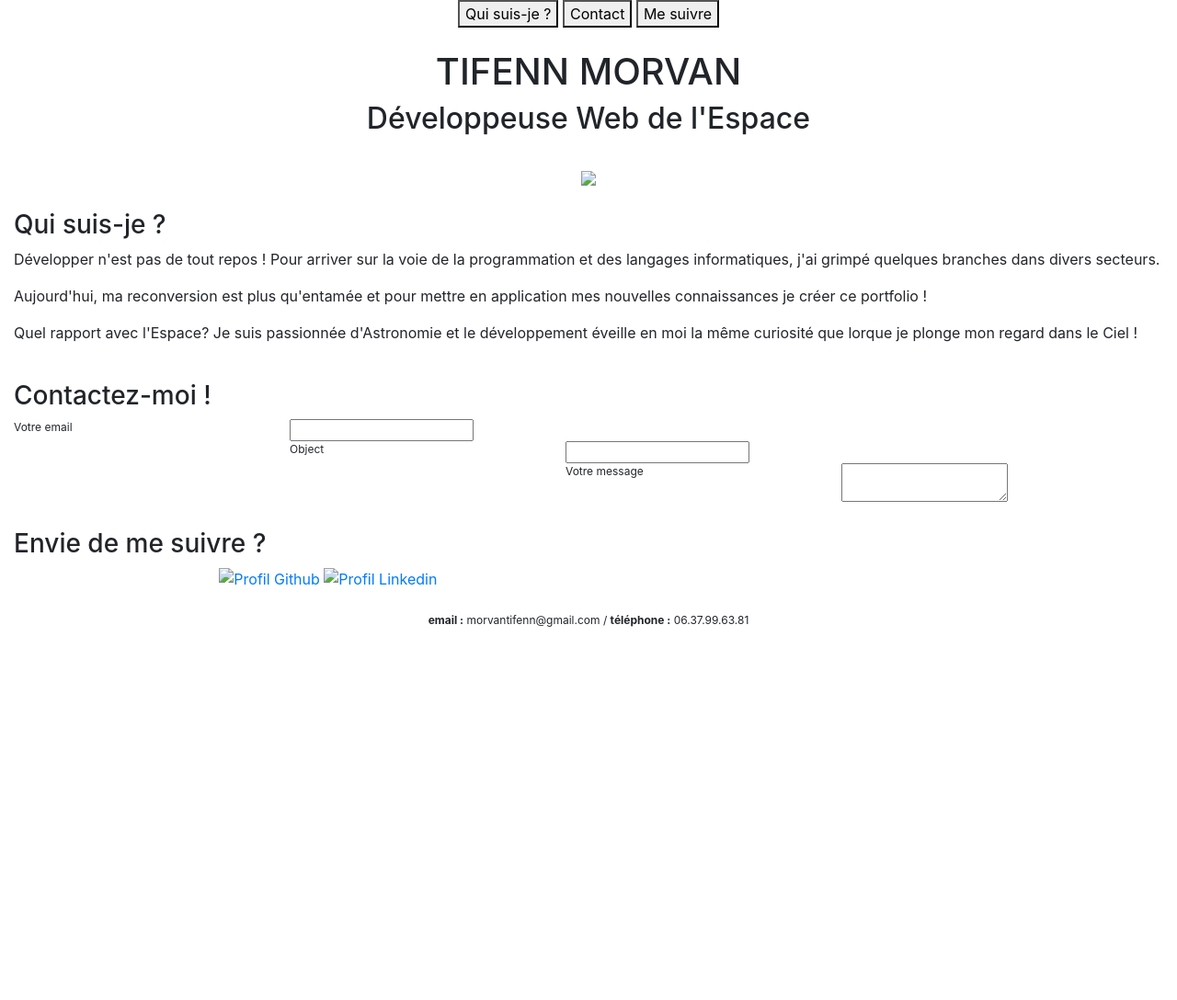
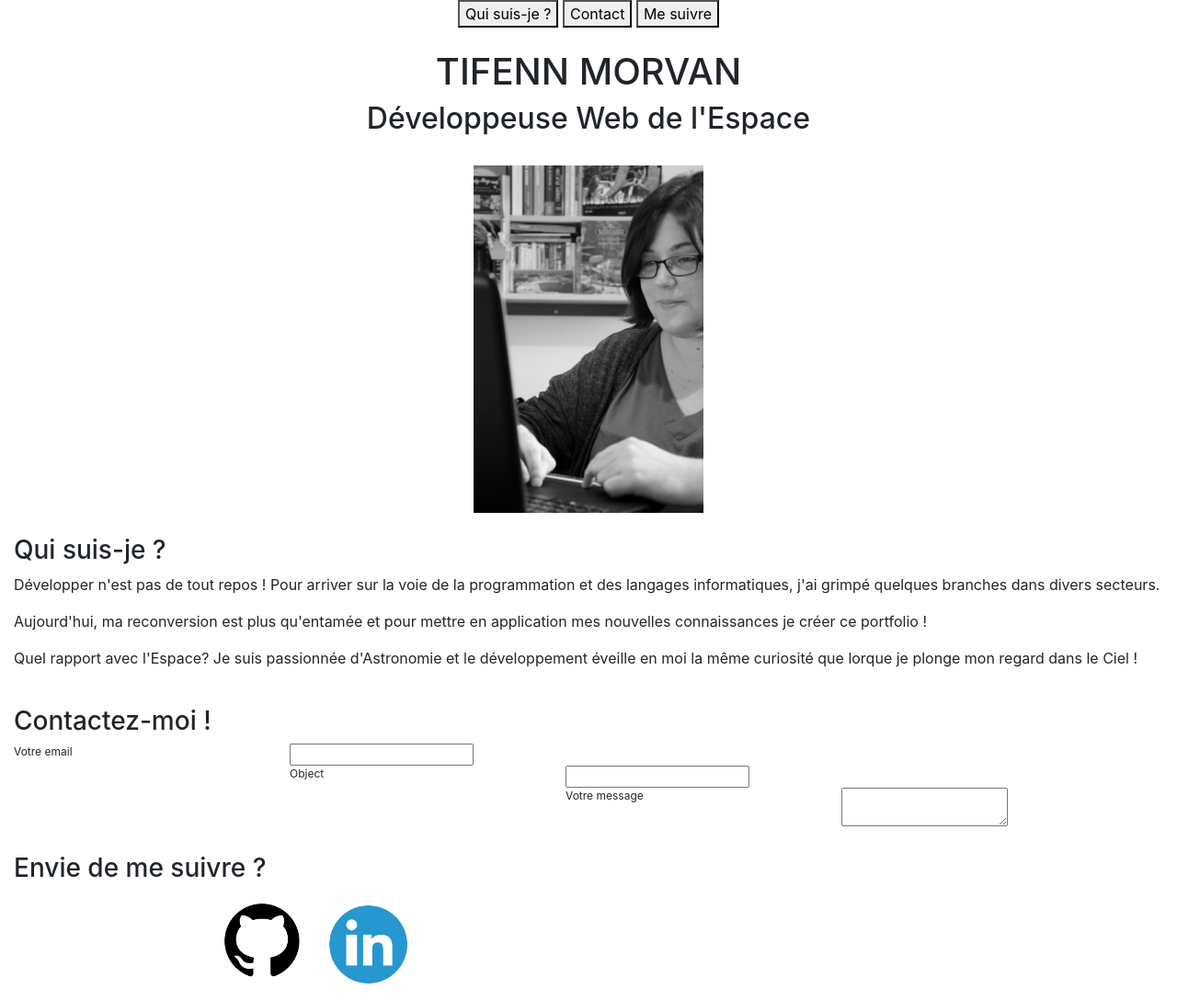
Before and after one commit to Tyfend/Portfolio, a plain HTML site: page index.html in a window 1280 px wide. Shown: the top 1088 px of the page at 92% size. Before the commit the page ends 800 px from the top, so only its background shows below. Drawn offline with nearby package versions, Linux system fonts and the light colour scheme.

Commit message:
modif lien images

```diff
--- a/index.html
+++ b/index.html
@@ -32,7 +32,7 @@
 	<br/>
 
 	<div class="text-center">
-		<img src="../img/profil.png" width="250">
+		<img src="assets/img/profil.png" width="250">
 	</div>
 
 	<br/>
@@ -70,10 +70,10 @@
 		<h3>Envie de me suivre ?</h3>
 		<div class="col-12 offset-2">
 			<a href="https://github.com/Tyfend" target="_blank">
-				<img src="../img/githubLogo.png" width="100" alt="Profil Github">
+				<img src="assets/img/githubLogo.png" width="100" alt="Profil Github">
 			</a>
 			<a href="https://www.linkedin.com/in/tifenn-morvan-4a688514a/" target="_blank">
-				<img src="../img/linkedinLogo.png" width="115" alt="Profil Linkedin">
+				<img src="assets/img/linkedinLogo.png" width="115" alt="Profil Linkedin">
 			</a>
 		</div>
 	</div>
```
